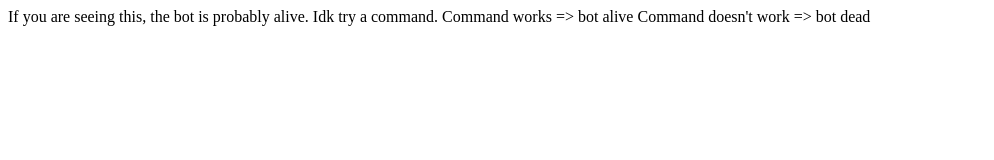
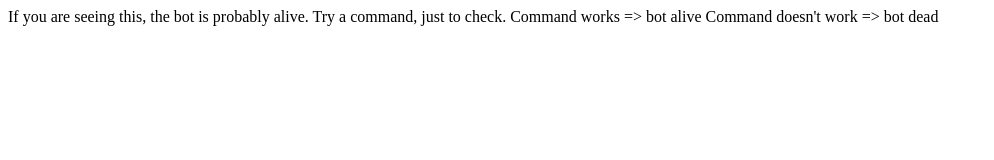
Before and after one commit to redgerxu/chatlab-bot, a website: page src/pages/index.html in a window 1280 px wide. Shown: the whole page, without its empty margins (0-994 px from the left). Drawn offline with Linux system fonts and the light colour scheme.

Commit message:
Update index.html
made it a bit more formal

```diff
--- a/src/pages/index.html
+++ b/src/pages/index.html
@@ -5,7 +5,7 @@
     </head>
     <body class="main">
         If you are seeing this, the bot is probably alive.
-        Idk try a command.
+        Try a command, just to check.
         Command works => bot alive
         Command doesn't work => bot dead
     </body>
```
